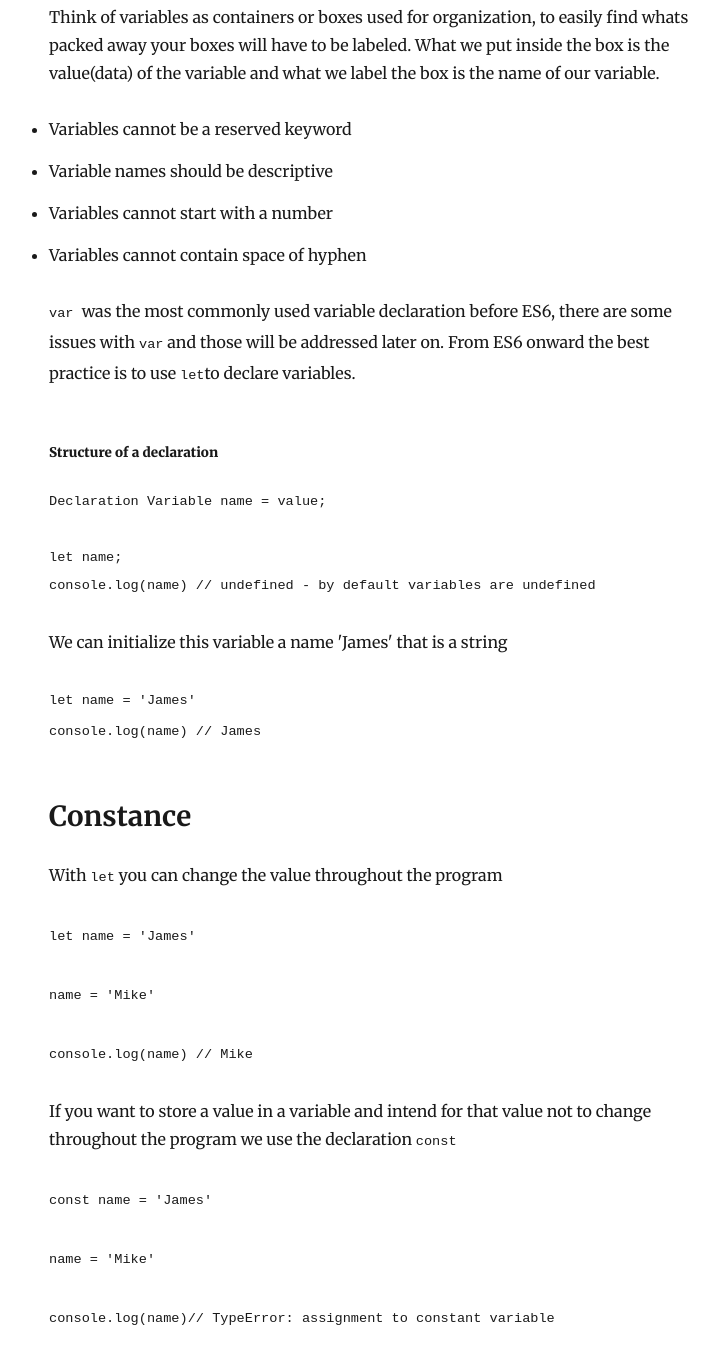
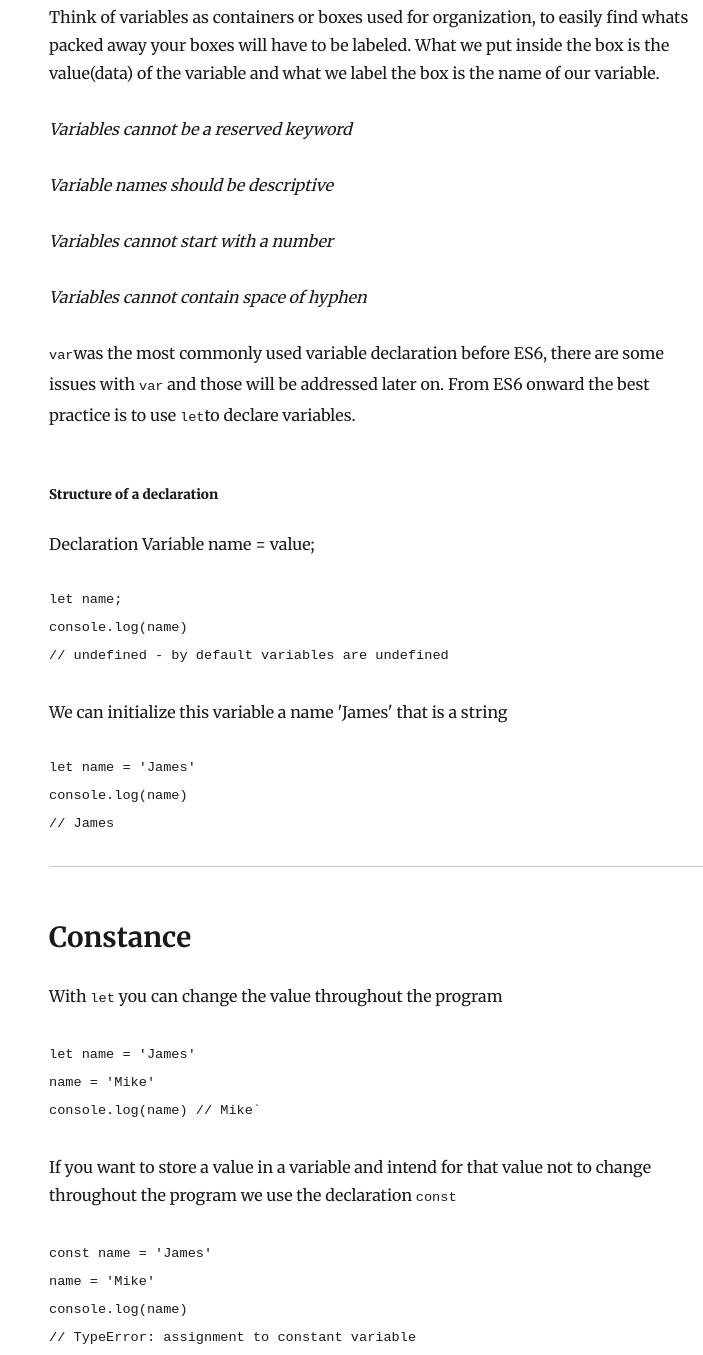
Before and after one commit to nmguni/personal-blog, a Gatsby site: page /blog/javascript-fundamentals/ in a window 1280 px wide. Shown: the part 1169-2524 px from the top of the page, without its empty margins (262-965 px from the left). Built offline with nearby package versions, Linux system fonts and the light colour scheme; Gatsby itself is replaced by a stand-in of ours; some packages are replaced by stand-ins of ours; code samples lack their colours.

Commit message:
Update Blog “javascript-fundamentals”

````diff
--- a/content/blog/javascript-fundamentals.md
+++ b/content/blog/javascript-fundamentals.md
@@ -17,11 +17,11 @@ Then I will get into more complex topics: ES6, OOP, Promises, Asynchronous JavaS
 
 ##### This post will focus on the following:
 
-1. **Variables**
-2. **Constants**
-3. **Primitive types**
-4. **Dynamic typing**
-5. **Operators**
+   1. **Variables**
+   2. **Constants**
+   3. **Primitive types**
+   4. **Dynamic typing**
+   5. **Operators**
 
 <!--EndFragment-->
 
@@ -35,12 +35,15 @@ We use variables to store data in a computer's memory. We give that memory locat
 
 Think of variables as containers or boxes used for organization, to easily find whats packed away your boxes will have to be labeled. What we put inside the box is the value(data) of the variable and what we label the box is the name of our variable.
 
-* Variables cannot be a reserved keyword
-* Variable names should be descriptive
-* Variables cannot start with a number
-* Variables cannot contain space of hyphen
+ *Variables cannot be a reserved keyword*
 
-`var `was the most commonly used variable declaration before ES6, there are some issues with `var` and those will be addressed later on. From ES6 onward the best practice is to use `let`to declare variables.
+*Variable names should be descriptive*
+
+*Variables cannot start with a number*
+
+*Variables cannot contain space of hyphen*
+
+`var`was the most commonly used variable declaration before ES6, there are some issues with `var` and those will be addressed later on. From ES6 onward the best practice is to use `let`to declare variables.
 
 <!--EndFragment-->
 
@@ -48,41 +51,46 @@ Think of variables as containers or boxes used for organization, to easily find
 
 ##### Structure of a declaration
 
-```js
 Declaration Variable name = value;
 
+```js
 let name;
-console.log(name) // undefined - by default variables are undefined
+console.log(name)
+// undefined - by default variables are undefined
 ```
 
 We can initialize this variable a name 'James' that is a string
 
-`let name = 'James' `\
-`console.log(name) // James`
+```js
+let name = 'James'
+console.log(name)
+// James
+```
 
 <!--EndFragment-->
 
 <!--StartFragment-->
 
+---
+
 ## **Constance**
 
 With `let` you can change the value throughout the program
 
-`let name = 'James'`
-
-`name = 'Mike'`
-
-`console.log(name) // Mike`
+```js
+let name = 'James'
+name = 'Mike'
+console.log(name) // Mike`
+```
 
 If you want to store a value in a variable and intend for that value not to change throughout the program we use the declaration `const`
 
-`const name = 'James'`
-
-`name = 'Mike'`
-
-`console.log(name)//  TypeError: assignment to constant variable`
-
-
+```js
+const name = 'James'
+name = 'Mike'
+console.log(name)
+// TypeError: assignment to constant variable
+```
 
 **We cannot reassign a constant**
 
````
